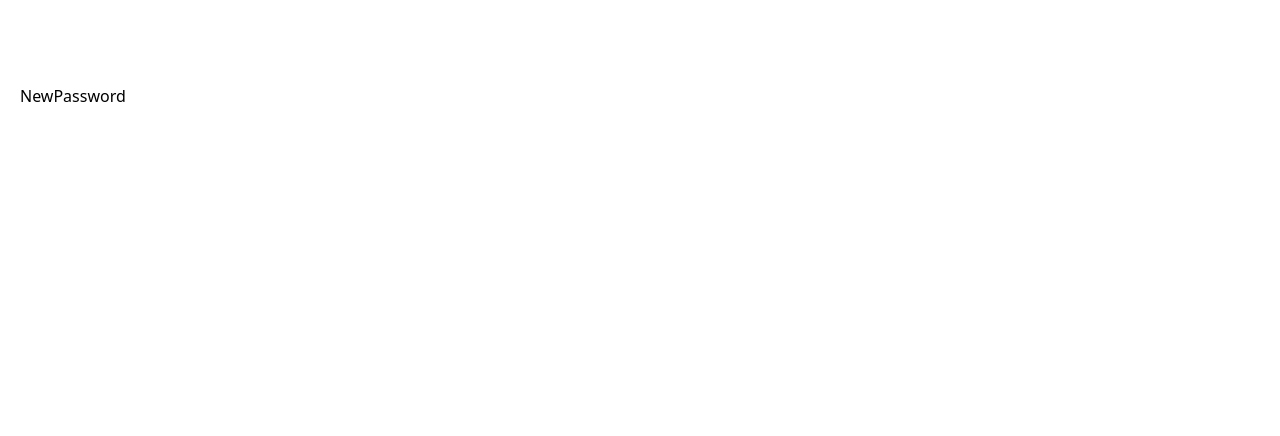
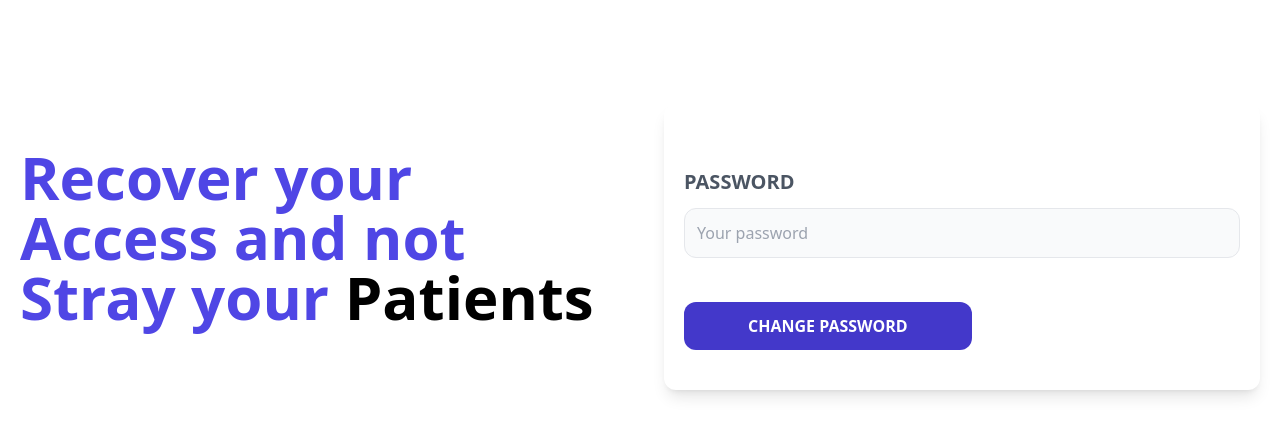
Before and after one commit to CarlosGal19/SoftwareFactory-React, a React (Vite) app: page /forget-password/1 in a window 1280 px wide. Shown: the top 436 px of the page. Built offline with nearby package versions, Linux system fonts and the light colour scheme.

Commit message:
feat: add page that updates password

```diff
--- a/src/pages/NewPassword.tsx
+++ b/src/pages/NewPassword.tsx
@@ -1,6 +1,86 @@
+import { useState } from 'react'
+import { Link, useParams } from 'react-router-dom'
+import Alert from '../components/Alert'
+import axiosClient from '../config/axios'
+
+interface AlertType {
+    type: string;
+    msg: string;
+}
+
 const NewPassword = () => {
+
+  const [password, setPassword] = useState('');
+  const [passwordUpdated, setPasswordUpdated] = useState(false);
+  const [alert, setAlert] = useState<AlertType>( { type: '', msg: '' } );
+
+  const { token } = useParams<{ token: string }>();
+
+  const handleSubmit = (e: React.FormEvent) => {
+    e.preventDefault();
+    if (!password || password.length < 6) {
+        setAlert({
+            type: 'alert',
+            msg: 'Password is required and must be at least 6 characters'
+        });
+        return;
+    }
+
+    resetPassword();
+  }
+
+  const resetPassword = async () => {
+    try {
+      let response = await axiosClient.get(`/users/forget-password/${token}`);
+      if(response.status !== 200){
+          setAlert({
+              type: 'alert',
+              msg: response.data.message
+          });
+          return;
+      }
+      response = await axiosClient.post(`/users/forget-password/${token}`, { password });
+      if(response.status === 200){
+          setAlert({
+              type: 'success',
+              msg: response.data.message
+          });
+          setPasswordUpdated(true);
+      }
+      return;
+  } catch (error: any) {
+      setAlert({
+          type: 'error',
+          msg: error.response.data.message
+      });
+  }
+  }
+
   return (
-    <div>NewPassword</div>
+    <>
+        <div>
+            <h1 className="text-indigo-600 font-black text-6xl">Recover your Access and not Stray your <span className="text-black">Patients</span></h1>
+          </div>
+          <div className='mt-20 md:mt-5 shadow-lg px-5 py-10 rounded-xl bg-white'>
+            {
+                alert.msg && <Alert type={alert.type} msg={alert.msg} />
+            }
+            <form onSubmit={handleSubmit}>
+                <div className="my-6">
+                    <label htmlFor="password" className="uppercase text-gray-600 block text-xl font-bold">Password</label>
+                    <input type="password" value={password} onChange={e => setPassword(e.target.value)} id="password" placeholder="Your password" className="border w-full p-3 mt-3 bg-gray-50 rounded-xl"/>
+                </div>
+                <input type="submit" value="Change Password" className="bg-indigo-700 text-white font-bold rounded-xl w-full py-3 uppercase mt-5  hover:cursor-pointer hover:bg-indigo-900 md:w-auto px-16" />
+            </form>
+            {
+                passwordUpdated && (
+                    <nav className='mt-10 text-center'>
+                        <Link to="/" className="text-indigo-500 hover:text-indigo-900">Login</Link>
+                    </nav>
+                )
+            }
+          </div>
+    </>
   )
 }
 
```
